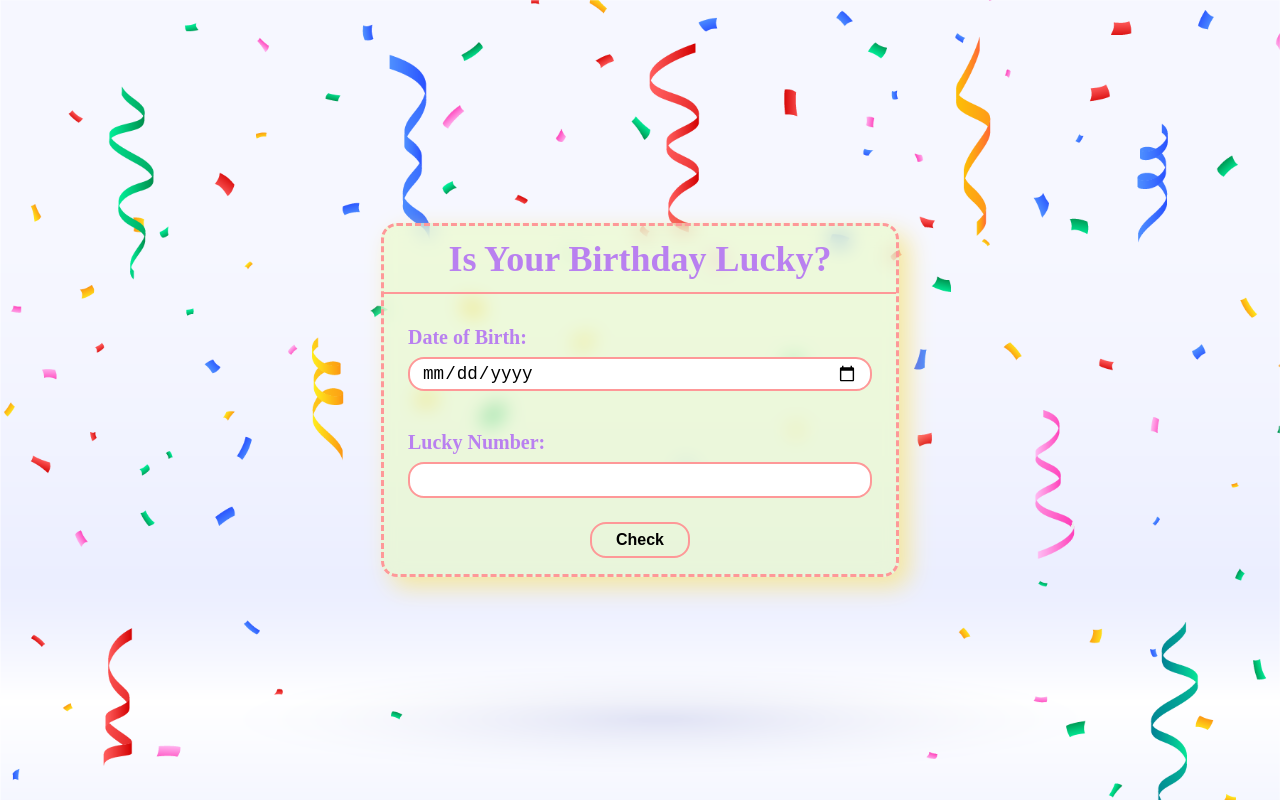
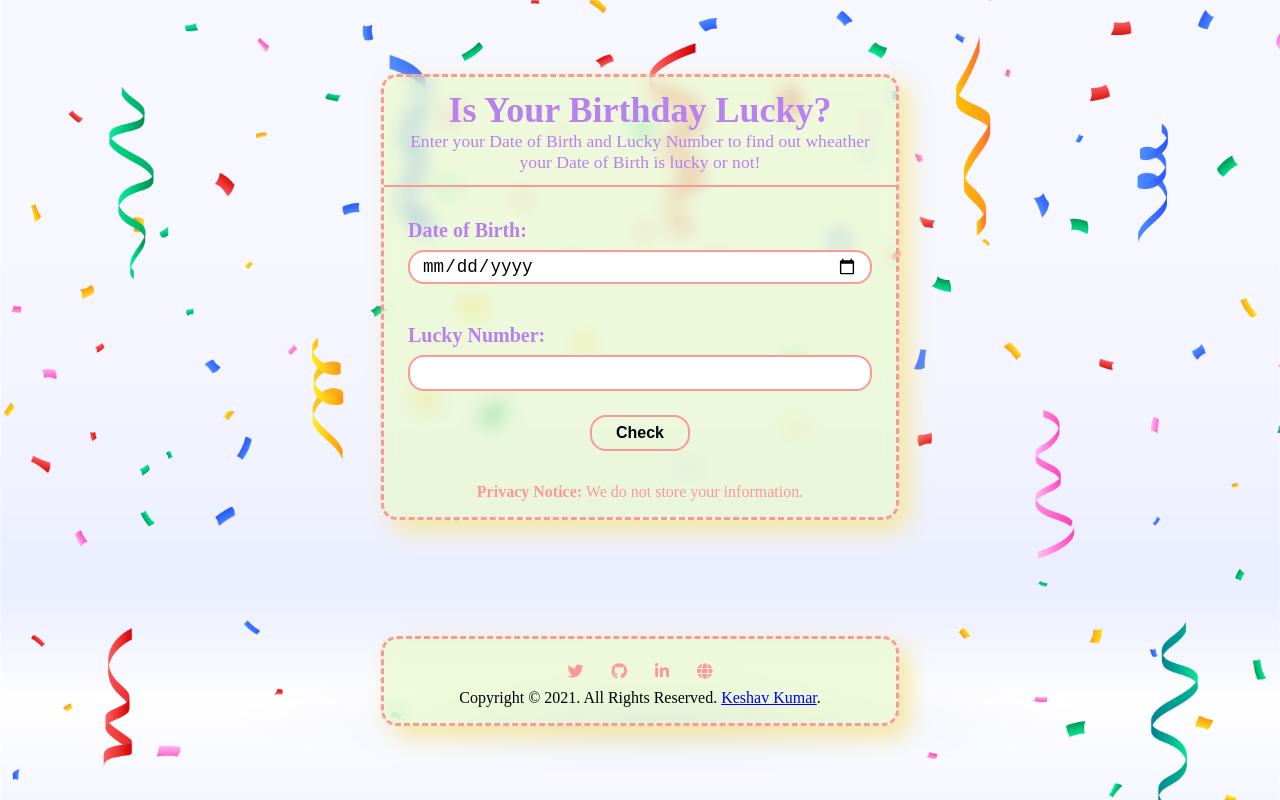
Before and after one commit to keshavkumar-in/neogCamp-isYourBirthdayLucky-app, a website: page index.html in a window 1280 px wide. Drawn offline with Linux system fonts and the light colour scheme.

Commit message:
feat: added social profiles and copyright detail

```diff
--- a/index.html
+++ b/index.html
@@ -5,6 +5,7 @@
     <meta name="viewport" content="width=device-width, initial-scale=1.0" />
     <meta http-equiv="X-UA-Compatible" content="ie=edge" />
     <title>Is Your Birthday Lucky?</title>
+    <link rel="stylesheet" href="https://cdnjs.cloudflare.com/ajax/libs/font-awesome/5.15.4/css/all.min.css" integrity="sha512-1ycn6IcaQQ40/MKBW2W4Rhis/DbILU74C1vSrLJxCq57o941Ym01SwNsOMqvEBFlcgUa6xLiPY/NS5R+E6ztJQ==" crossorigin="anonymous" referrerpolicy="no-referrer" />
     <link rel="stylesheet" href="style.css" />
   </head>
   <body>
@@ -13,6 +14,7 @@
         <div class="card">
           <div class="card-header">
             <h1>Is Your Birthday Lucky?</h1>
+            <p>Enter your Date of Birth and Lucky Number to find out wheather your Date of Birth is lucky or not!</p>
           </div>
           <div class="card-body">
             <div class="input-group">
@@ -24,6 +26,22 @@
               <input type="text" id="TxtLuckyNo" />
             </div>
             <button class="btn" id="checkBtn">Check</button>
+          </div>
+          <div class="card-footer">
+            <strong>Privacy Notice:</strong> We do not store your information.
+          </div>
+        </div>
+        <div class="card">
+          <div class="card-body">
+            <div class="social">
+              <ul>
+                <li><a href="https://twitter.com/keshavkumar_in" target="_blank" rel="noopener noreferrer"><i class="fab fa-twitter"></i></a></li>
+                <li><a href="https://github.com/keshavkumar-in" target="_blank" rel="noopener noreferrer"><i class="fab fa-github"></i></a></li>
+                <li><a href="https://linkedin.com/in/keshavkumar-in" target="_blank" rel="noopener noreferrer"><i class="fab fa-linkedin-in"></i></a></li>
+                <li><a href="https://keshavkumar.in/" target="_blank" rel="noopener noreferrer"><i class="fas fa-globe"></i></a></li>
+              </ul>
+            </div>
+            <p>Copyright &copy; 2021. All Rights Reserved. <a href="https://keshavkumar.in/" target="__blank">Keshav Kumar</a>.</p>
           </div>
         </div>
       </div>
--- a/style.css
+++ b/style.css
@@ -37,12 +37,23 @@ body {
 .card-header {
   text-align: center;
   border-bottom: 2px solid var(--border-color);
-  padding: 0.75rem 0;
+  padding: 0.75rem 0.5rem;
   color: var(--primary-color);
   font-size: 1.5rem;
 }
-.card-body {
+.card-header p {
+  font-size: 1.1rem;
+}
+.card-body,
+.card-footer {
   padding: 1rem;
+}
+.card-body p {
+  text-align: center;
+}
+.card-footer {
+  color: var(--border-color);
+  text-align: center;
 }
 .input-group {
   padding: 1rem 0.5rem;
@@ -121,3 +132,21 @@ input[type="text"] {
   text-decoration: none;
   cursor: pointer;
 }
+
+.social {
+  text-align: center;
+}
+.social a {
+  color: var(--border-color);
+}
+.social ul {
+  list-style: none;
+}
+.social ul li {
+  display: inline-block;
+  padding: 0.5rem 0.75rem;
+}
+.social a:hover {
+  cursor: pointer;
+  color: var(--primary-color);
+}
```
